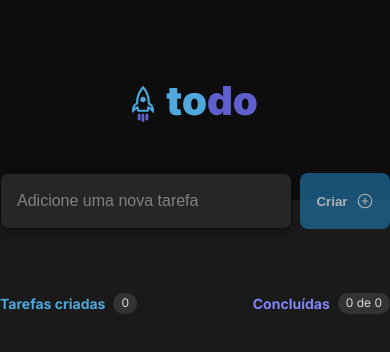
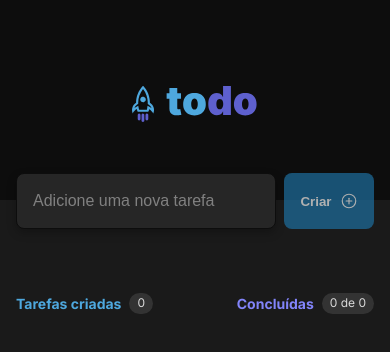
Before and after one commit to RenanLuca/To-Do-List, a React (Vite) app: page / in a window 390 px wide. Shown: the top 352 px of the page. Built offline with nearby package versions, Linux system fonts and the light colour scheme.

Commit message:
responsive 2

```diff
--- a/src/App.module.css
+++ b/src/App.module.css
@@ -2,3 +2,9 @@
     max-width: 750px;
     margin: -1.6875rem auto 5rem;
 }
+
+@media (max-width: 768px) {
+    .wrapper {
+        padding: 0 1rem;
+    }
+}
```
